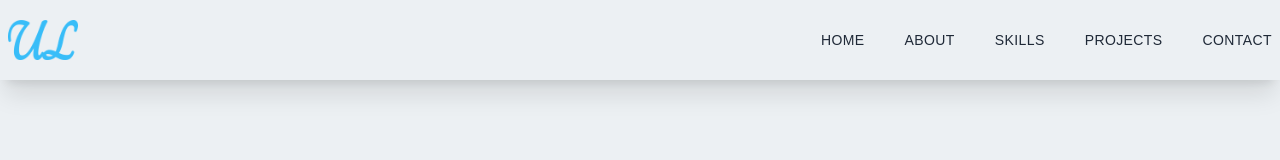
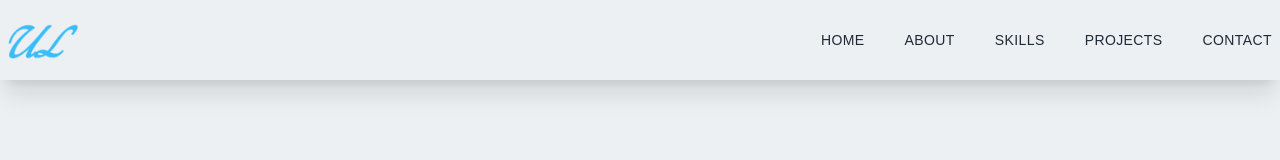
Before and after one commit to usmanlubis/usmanlubis.github.io, a Next.js app: page / in a window 1280 px wide. Shown: the top 160 px of the page. Built offline with nearby package versions, Linux system fonts and the light colour scheme.

Commit message:
fixing logo when deploying

```diff
--- a/components/Navbar.jsx
+++ b/components/Navbar.jsx
@@ -1,6 +1,6 @@
 import React, { useState } from 'react';
 import Image from 'next/image';
-import LogoNavbarDesktop from '../public/assets/NavbarLogo.png';
+import LogoNavbar from '../public/assets/NavbarLogo4.png';
 import Link from 'next/link';
 import {
   AiOutlineMenu, AiOutlineClose, AiFillGithub, AiFillMail,
@@ -17,7 +17,7 @@ export default function Navbar() {
   return (
     <nav className="fixed top-0 w-full h-20 shadow-xl z-50 bg-[#ecf0f3] mb-1">
       <div className="flex justify-between items-center w-full h-full px-2 2xl:px-16">
-        <Image src={LogoNavbarDesktop} alt="Navbar Logo" width={70} height={70} />
+        <Image src={LogoNavbar} alt="Navbar Logo" width={70} height={70} />
         <div>
           <ul className="hidden md:flex">
             <Link href="/">
@@ -50,7 +50,7 @@ export default function Navbar() {
           <div>
             <div className="flex justify-between items-center">
               <div>
-                <img src="/../public/assets/NavbarLogo.png" alt="Logo Image" height={50} width={50} />
+                <Image src={LogoNavbar} alt="Logo Image" height={50} width={50} />
               </div>
               <button type="button" className="shadow-lg shadow-gray-500 rounded-full p-2 hover:opacity-70" onClick={navbarSideHandler}>
                 <AiOutlineClose size={20} />
```
